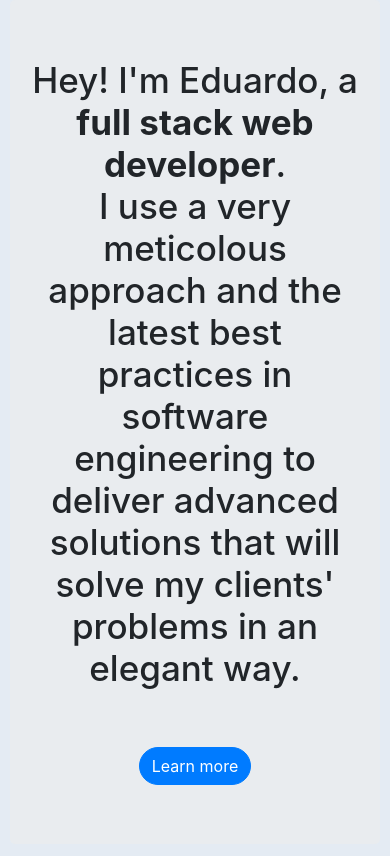
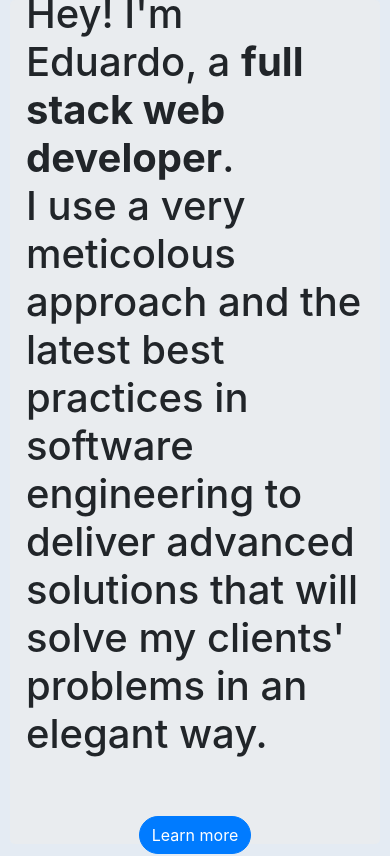
Before and after one commit to eduardomecchia/nuxt-portfolio, a Nuxt app: page / in a window 390 px wide. Shown: the top 856 px of the page. Built offline with nearby package versions, Linux system fonts and the light colour scheme.

Commit message:
refactor: unify font-size for all breakpoints for now

```diff
--- a/components/jumbotron.vue
+++ b/components/jumbotron.vue
@@ -44,14 +44,8 @@
         font-weight: 600;
 
         &__heading {
-            font-size: 50px;
-            text-align: center;
-
-            @media screen and (max-width: 768px) {
-                & {
-                    font-size: 35px;
-                }
-            }
+            strong { font-size: 40px; }
+            font-size: 40px;
         }
 
         &__cta {
```
